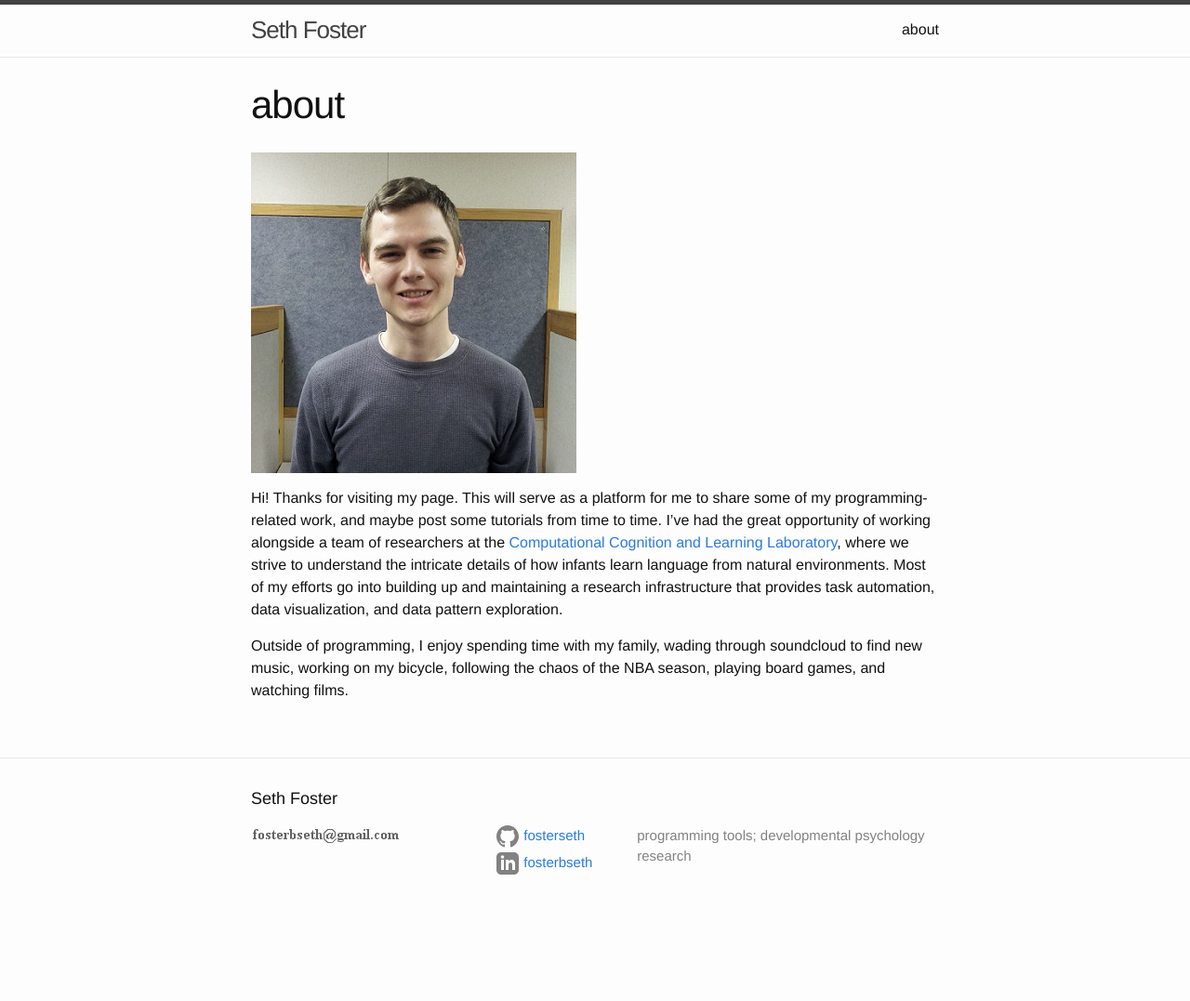
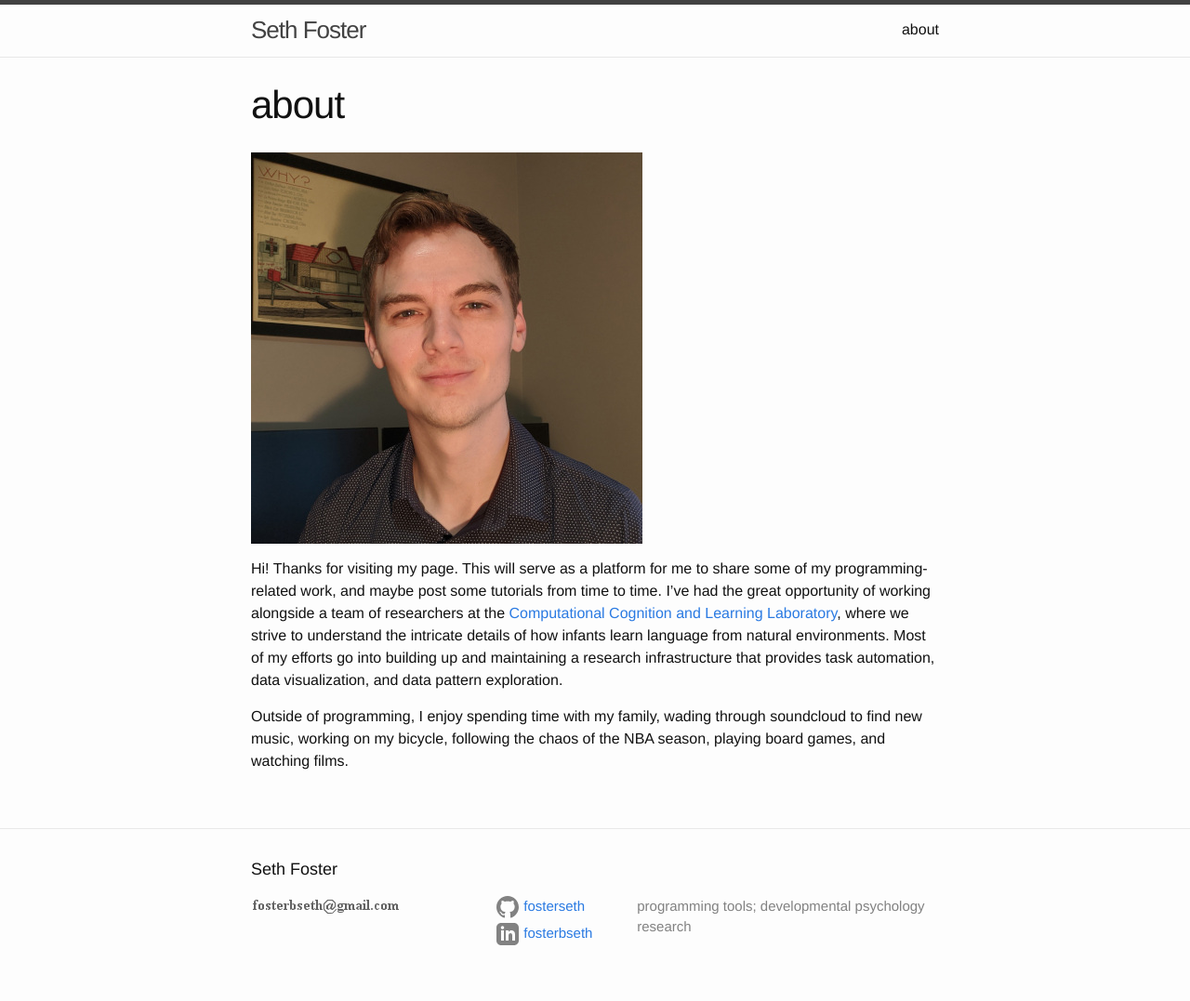
Before and after one commit to fosterseth/fosterseth.github.io, a Jekyll site: the page built from about.md, in a window 1280 px wide. Shown: the whole page at 93% size. Built offline with Jekyll 4.4.1, drawn with Linux system fonts in a browser that asks for light colours; before the commit the page ends 1001 px from its top, so only the background shows below that.

Commit message:
Update about.md

```diff
--- a/about.md
+++ b/about.md
@@ -4,7 +4,7 @@ title:  about
 permalink: /about/
 ---
 
-![image of self]({{ site.url }}/assets/self_small2.jpg)
+![image of self]({{ site.url }}/assets/self1.jpg)
 
 Hi! Thanks for visiting my page. This will serve as a platform for me to share some of my programming-related work, and maybe post some tutorials from time to time. I've had the great opportunity of working alongside a team of researchers at the [Computational Cognition and Learning Laboratory](http://www.indiana.edu/~dll/research.html), where we strive to understand the intricate details of how infants learn language from natural environments. Most of my efforts go into building up and maintaining a research infrastructure that provides task automation, data visualization, and data pattern exploration.
 
```
